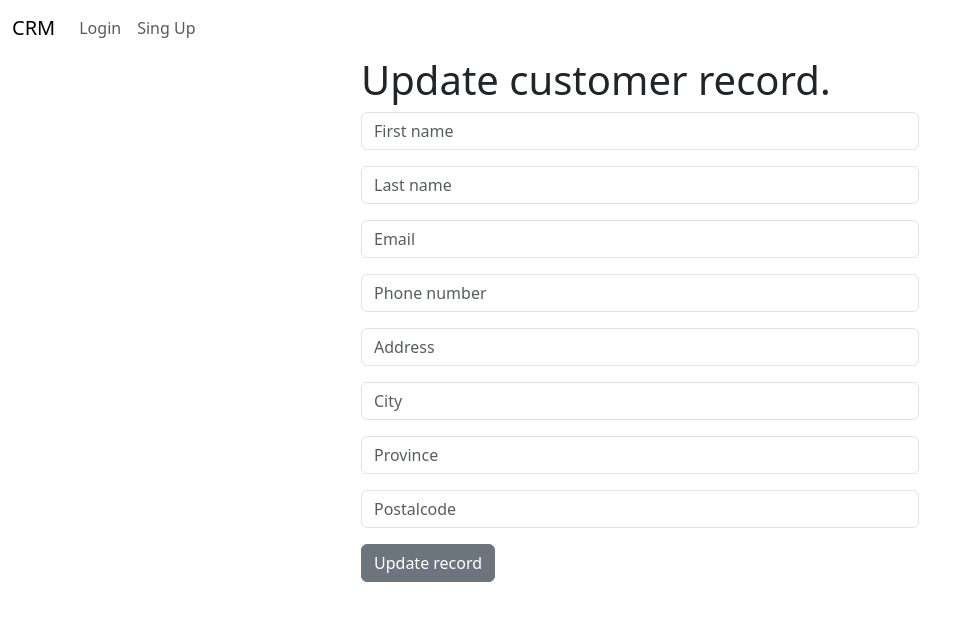
After one commit to pahancha/crm-django, a Django app: template application/templates/update_record.html in a window 1280 px wide. The commit adds this page. Shown: the top 621 px of the page, without its empty margins (0-969 px from the left). Run offline with Django 5.2, Linux system fonts and the light colour scheme; the template is opened without the code that fills it: values that come from a table or form of the project are taken from there, others are empty.

Commit message:
func: update customer record functionality.

```diff
--- a/application/templates/record.html
+++ b/application/templates/record.html
@@ -21,6 +21,7 @@
 
 <br/>
 <a href="{% url 'home' %}" class="btn btn-secondary"> Go to home </a>
-<a href="{% url 'delete_customer_record' customer_record.id %}" class="btn btn-secondary"> Delete record </a>
+<a href="{% url 'delete_customer_record' customer_record.id %}" class="btn btn-danger"> Delete record </a>
+<a href="{% url 'update_customer_record' customer_record.id %}" class="btn btn-warning"> Update record </a>
 
 {% endblock %}
--- /dev/null
+++ b/application/templates/update_record.html
@@ -0,0 +1,16 @@
+{% extends 'base.html' %}
+
+{% block content %}
+
+<div class="col-md-6 offset-md-3">
+<h1>Update customer record.</h1>
+    <form method="POST" >
+        {% csrf_token %}
+        {{ form.as_p }}
+        <button type="submit" class="btn btn-secondary">Update record</button>
+    </form>
+
+
+
+</div>
+{% endblock %}
--- a/application/urls.py
+++ b/application/urls.py
@@ -9,4 +9,5 @@ urlpatterns = [
     path('record/<int:pk>', views.customer_record, name='record'),
     path('delete/<int:pk>', views.delete_customer_record, name='delete_customer_record'),
     path('add/', views.add_customer_record, name='add_customer_record'),
+    path('update/<int:pk>', views.update_customer_record, name='update_customer_record'),
 ]
```
Also changed, not shown: application/views.py (+15 -0 lines).
